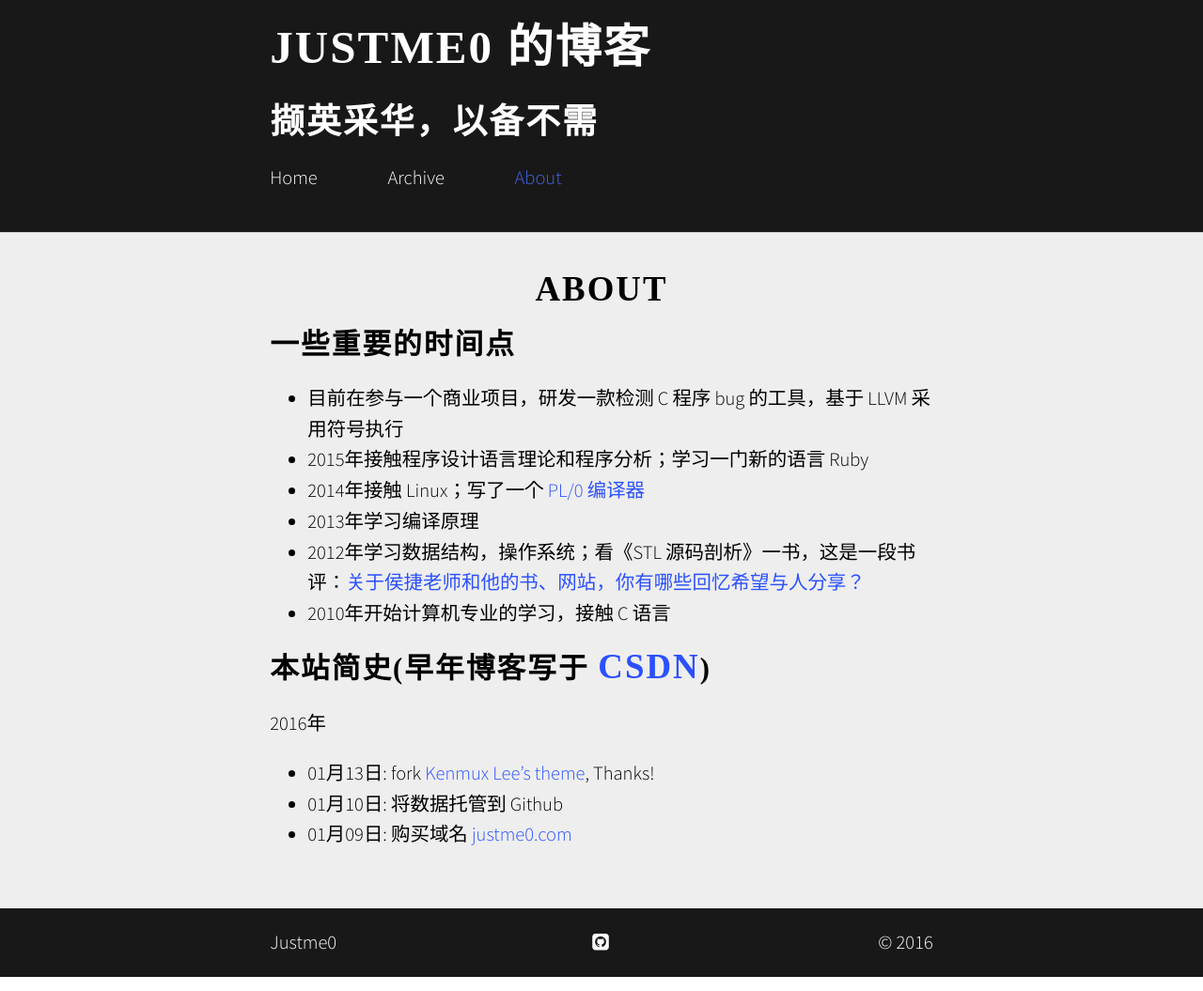
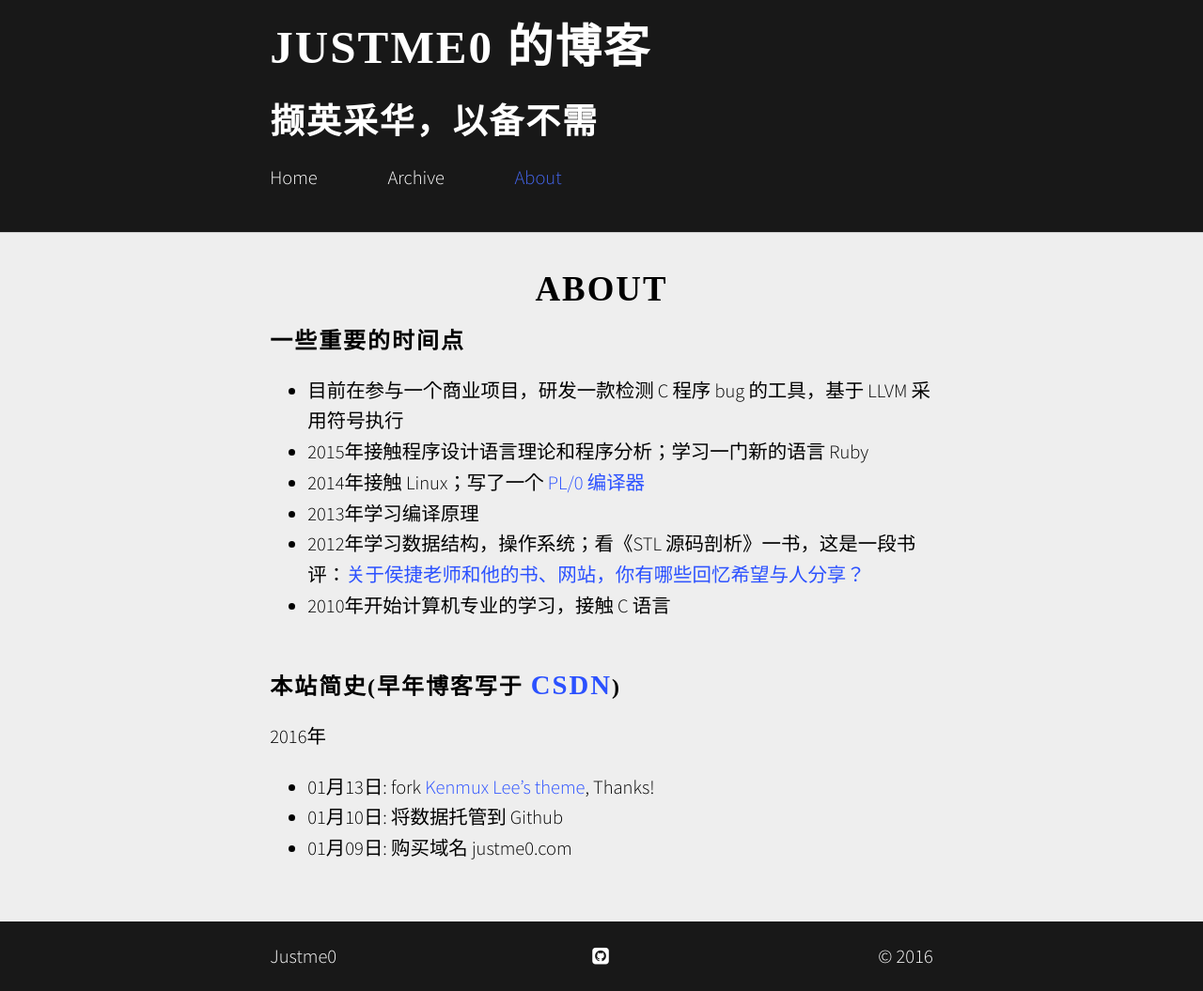
Before and after one commit to Justme0/justme0.github.io, a Jekyll site: the page built from about.md, in a window 1280 px wide. Shown: the whole page at 94% size. Built offline with Jekyll 4.4.1, drawn with Linux system fonts in a browser that asks for light colours; nearby versions of some CDN libraries; some web fonts are replaced.

Commit message:
update About

```diff
--- a/about.md
+++ b/about.md
@@ -3,7 +3,7 @@ title: "About"
 permalink: /about/index.html
 ---
 
-## 一些重要的时间点
+### 一些重要的时间点
 
 - 目前在参与一个商业项目，研发一款检测 C 程序 bug 的工具，基于 LLVM 采用符号执行
 - 2015年接触程序设计语言理论和程序分析；学习一门新的语言 Ruby
@@ -11,11 +11,12 @@ permalink: /about/index.html
 - 2013年学习编译原理
 - 2012年学习数据结构，操作系统；看《STL 源码剖析》一书，这是一段书评：[关于侯捷老师和他的书、网站，你有哪些回忆希望与人分享？](https://www.zhihu.com/question/28400554/answer/41178306){:target=" _blank"}
 - 2010年开始计算机专业的学习，接触 C 语言
+<br />
+<br />
 
-
-## 本站简史(早年博客写于 [CSDN](http://blog.csdn.net/justme0){:target="_blank"})
+### 本站简史(早年博客写于 [CSDN](http://blog.csdn.net/justme0){:target="_blank"})
 2016年
 
 - 01月13日: fork <a href="https://github.com/kenmux/kenmux.github.io" target="_blank">Kenmux Lee's theme</a>, Thanks!
 - 01月10日: 将数据托管到 Github
-- 01月09日: 购买域名 [justme0.com](http://justme0.com/)
+- 01月09日: 购买域名 justme0.com
```
Also changed, not shown: 1 other file.
